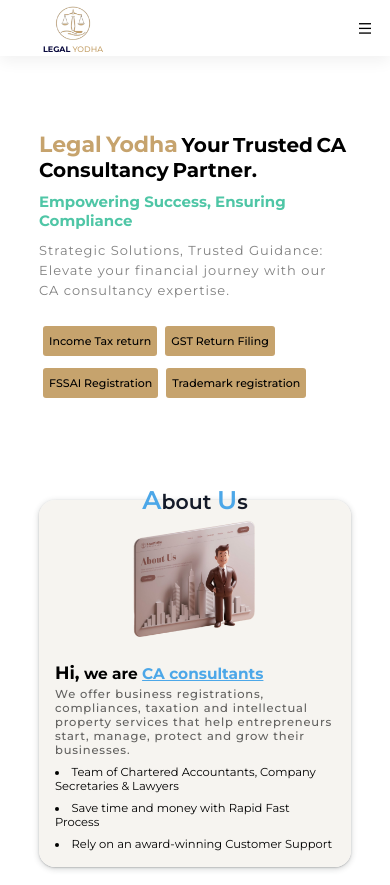
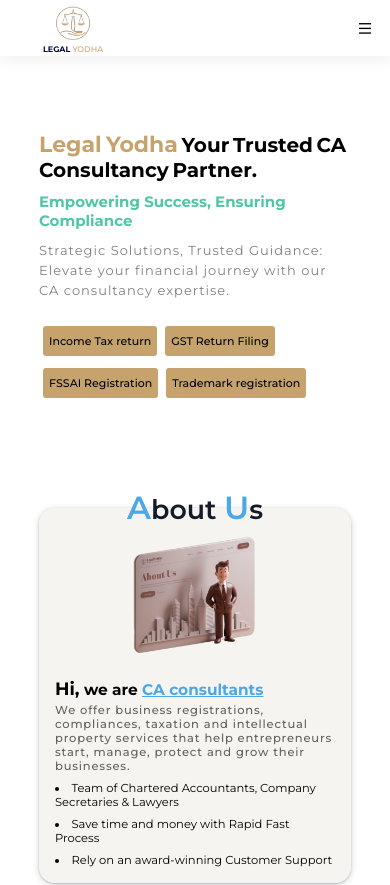
Before and after one commit to lakhan06/legalYodha, a React (Vite) app: page / in a window 390 px wide. Shown: the top 885 px of the page. Built offline with nearby package versions, Linux system fonts and the light colour scheme.

Commit message:
heading size fixed

```diff
--- a/src/components/whowe/Whowe.css
+++ b/src/components/whowe/Whowe.css
@@ -147,12 +147,12 @@
   }
 
   .whowe_card legend {
-    line-height: 0.9;
-    font-size: 1.6rem;
+    /* line-height: 0.9; */
+    font-size: 2.1rem;
   }
 
   .whowe_card legend span {
-    font-size: 2.0rem;
+    font-size: 2.5rem;
   }
 
   .whowe_card {
```
